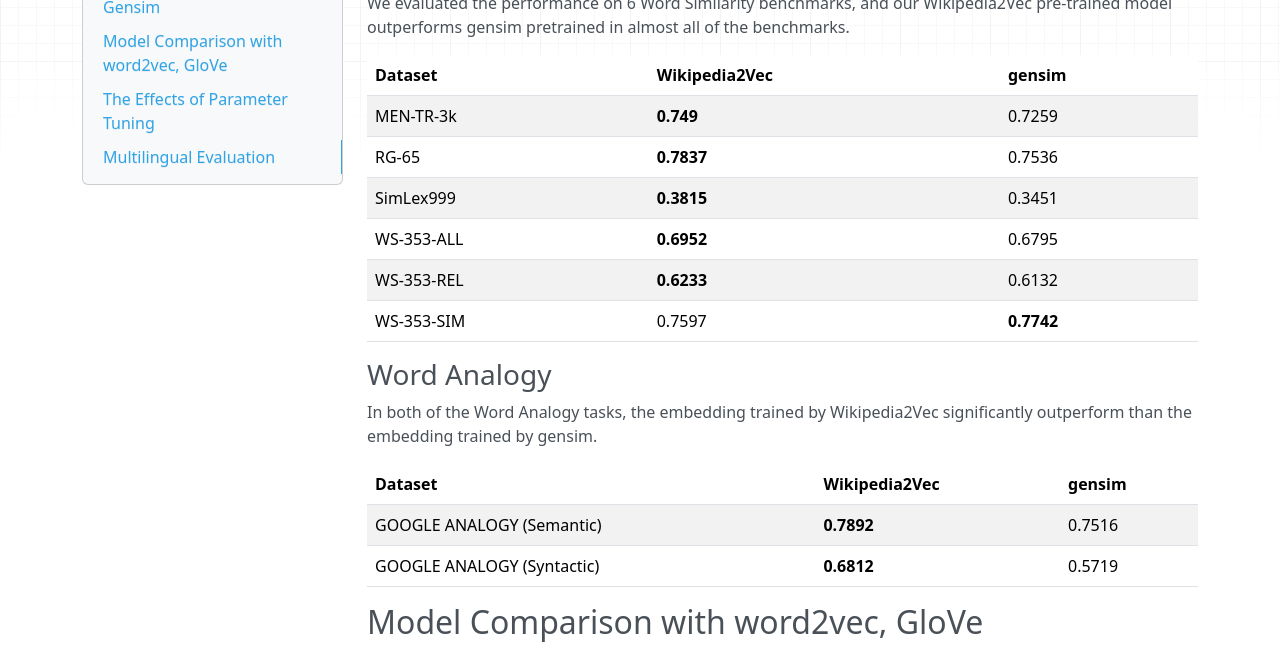
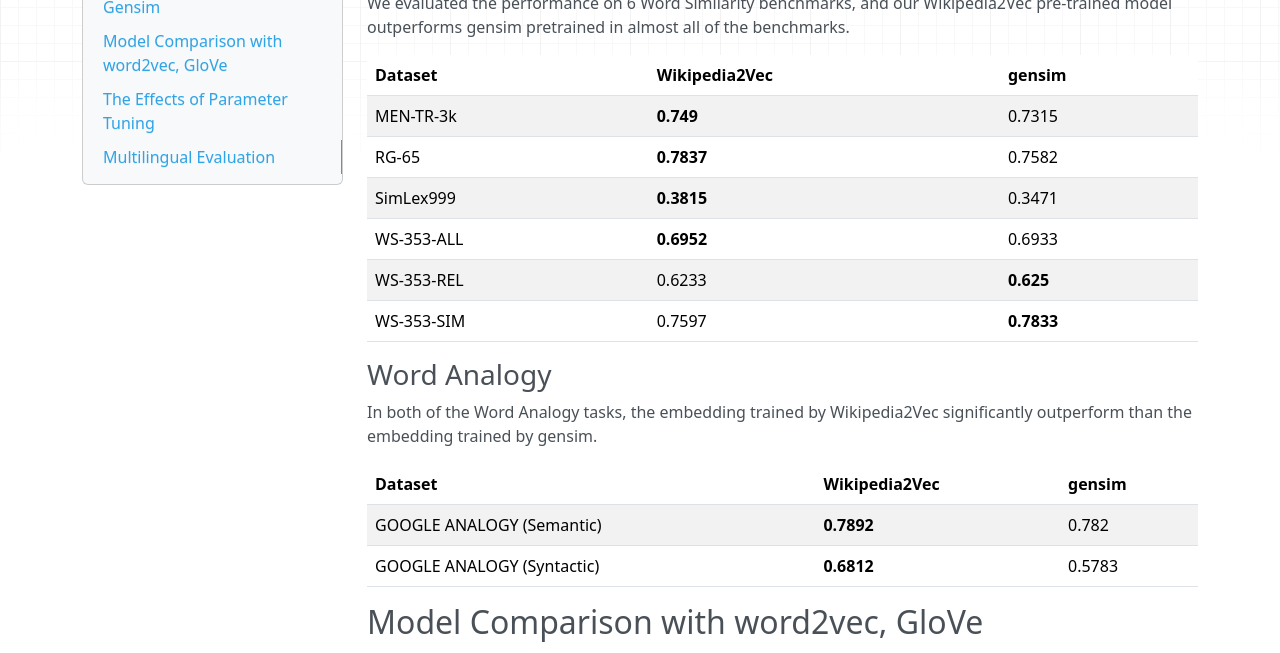
Before and after one commit to wikipedia2vec/wikipedia2vec, an MkDocs documentation site: the page built from docs/benchmarks.md, in a window 1280 px wide and 900 px high, scrolled down 1155 px. Shown: the part 155-808 px from the top of the window. Built offline with MkDocs 1.6.1, drawn with Linux system fonts in a browser that asks for light colours; nearby versions of some CDN libraries; old or Windows-style settings are respelled for this version of MkDocs.

Commit message:
updated gensim's benchmark results

```diff
--- a/docs/benchmarks.md
+++ b/docs/benchmarks.md
@@ -60,12 +60,12 @@
 
 | Dataset | Wikipedia2Vec | gensim |
 |-----------|------------|------------|
-| MEN-TR-3k | **0.749** | 0.7259 |
-| RG-65 | **0.7837** | 0.7536 |
-| SimLex999 | **0.3815** | 0.3451 |
-| WS-353-ALL | **0.6952** | 0.6795 |
-| WS-353-REL | **0.6233** | 0.6132 |
-| WS-353-SIM | 0.7597 | **0.7742** |
+| MEN-TR-3k | **0.749** | 0.7315 |
+| RG-65 | **0.7837** | 0.7582 |
+| SimLex999 | **0.3815** | 0.3471 |
+| WS-353-ALL | **0.6952** | 0.6933 |
+| WS-353-REL | 0.6233 |  **0.625** |
+| WS-353-SIM | 0.7597 | **0.7833** |
 
 ### Word Analogy
 In both of the Word Analogy tasks, the embedding trained by Wikipedia2Vec
@@ -73,8 +73,8 @@
 
 | Dataset | Wikipedia2Vec | gensim |
 |-----------|------------|------------|
-| GOOGLE ANALOGY (Semantic) | **0.7892** | 0.7516 |
-| GOOGLE ANALOGY (Syntactic) | **0.6812** | 0.5719 |
+| GOOGLE ANALOGY (Semantic) | **0.7892** | 0.782 |
+| GOOGLE ANALOGY (Syntactic) | **0.6812** | 0.5783 |
 
 ## Model Comparison with word2vec, GloVe
 In this section, we compare the performance of
```
